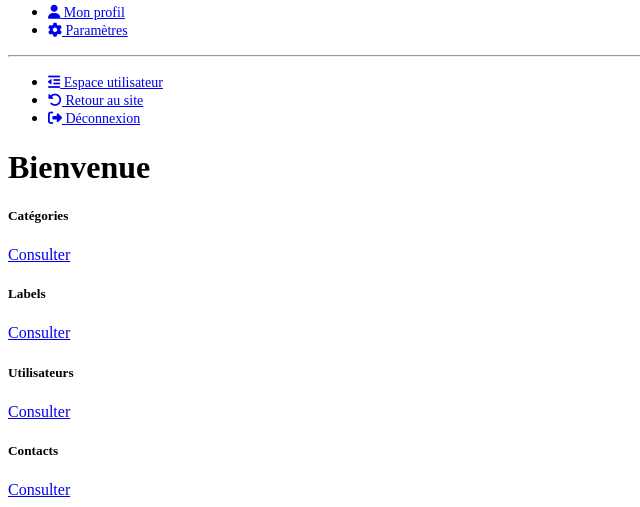
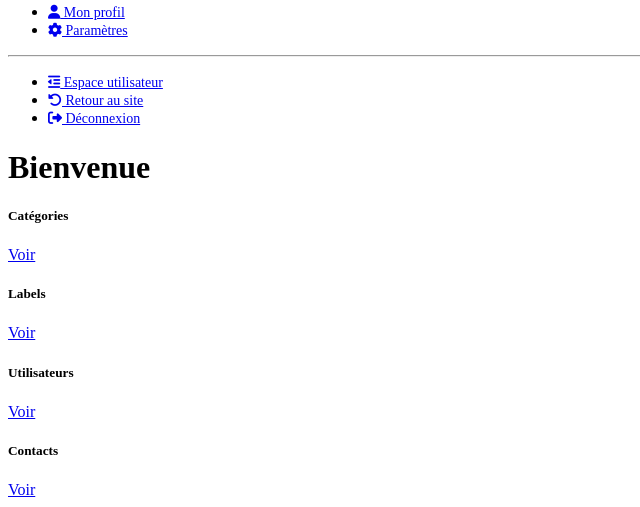
Before and after one commit to LudovicVinga/eco-radar, a Symfony app: template templates/pages/admin/home/index.html.twig in a window 1280 px wide. Shown: the part 348-855 px from the top of the page, without its empty margins (0-640 px from the left). Run offline with Twig, Linux system fonts and the light colour scheme; the template is opened without the code that fills it, so the values that code supplies are empty; some libraries are stand-ins or nearby versions.

Commit message:
add: README file updated

```diff
--- a/templates/pages/admin/home/index.html.twig
+++ b/templates/pages/admin/home/index.html.twig
@@ -10,47 +10,47 @@
     <div class="container my-5">
         <div class="row">
             <div class="col-lg-3 col-md-4 mb-4">
-                <div class="card shadow-sm rounded-4 border-0">
-                    <div class="card-body p-4 d-flex flex-column">
-                        <h5 class="card-title fw-bold mb-2">Catégories</h5>
-                        <p class="card-text text-secondary mb-4">
+                <div class="card shadow-lg rounded-4 border-0 bg-light">
+                    <div class="card-body p-4 d-flex flex-column align-items-center">
+                        <h5 class="card-title fw-bold mb-2 text-primary text-center text-uppercase letter-spacing-1">Catégories</h5>
+                        <p class="ard-text text-secondary mb-4 fs-3 fw-semibold text-center">
                         {{categories_count}}
                         </p>
-                        <a href="{{path('app_admin_category_index')}}" class="btn btn-secondary rounded-pill px-4 mt-auto">Consulter</a>
+                        <a href="{{path('app_admin_category_index')}}" class="btn btn-secondary btn-lg rounded-pill px-4 mt-auto w-100">Voir</a>
                     </div>
                 </div>
             </div>
 
             <div class="col-lg-3 col-md-4 mb-4">
-                <div class="card shadow-sm rounded-4 border-0">
-                    <div class="card-body p-4 d-flex flex-column">
-                        <h5 class="card-title fw-bold mb-2">Labels</h5>
-                        <p class="card-text text-secondary mb-4">
+                <div class="card shadow-lg rounded-4 border-0 bg-light">
+                    <div class="card-body p-4 d-flex flex-column align-items-center">
+                        <h5 class="card-title fw-bold mb-2 text-primary text-center text-uppercase letter-spacing-1">Labels</h5>
+                        <p class="card-text text-secondary mb-4 fs-3 fw-semibold text-center">
                         {{labels_count}}
                         </p>
-                        <a href="{{path('app_admin_label_index')}}" class="btn btn-secondary rounded-pill px-4 mt-auto">Consulter</a>
+                        <a href="{{path('app_admin_label_index')}}" class="btn btn-secondary btn-lg rounded-pill px-4 mt-auto w-100">Voir</a>
                     </div>
                 </div>
             </div>
             <div class="col-lg-3 col-md-4 mb-4">
-                <div class="card shadow-sm rounded-4 border-0">
-                    <div class="card-body p-4 d-flex flex-column">
-                        <h5 class="card-title fw-bold mb-2">Utilisateurs</h5>
-                        <p class="card-text text-secondary mb-4">
+                <div class="card shadow-lg rounded-4 border-0 bg-light">
+                    <div class="card-body p-4 d-flex flex-column align-items-center">
+                        <h5 class="card-title fw-bold mb-2 text-primary text-center text-uppercase letter-spacing-1">Utilisateurs</h5>
+                        <p class="card-text text-secondary mb-4 fs-3 fw-semibold text-center">
                         {{users_count}}
                         </p>
-                        <a href="{{path('app_admin_user_index')}}" class="btn btn-secondary rounded-pill px-4 mt-auto">Consulter</a>
+                        <a href="{{path('app_admin_user_index')}}" class="btn btn-secondary btn-lg rounded-pill px-4 mt-auto w-100">Voir</a>
                     </div>
                 </div>
             </div>
             <div class="col-lg-3 col-md-4 mb-4">
-                <div class="card shadow-sm rounded-4 border-0">
-                    <div class="card-body p-4 d-flex flex-column">
-                        <h5 class="card-title fw-bold mb-2">Contacts</h5>
-                        <p class="card-text text-secondary mb-4">
+                <div class="card shadow-lg rounded-4 border-0 bg-light">
+                    <div class="card-body p-4 d-flex flex-column align-items-center">
+                        <h5 class="card-title fw-bold mb-2 text-primary text-center text-uppercase letter-spacing-1">Contacts</h5>
+                        <p class="card-text text-secondary mb-4 fs-3 fw-semibold text-center">
                         {{contacts_count}}
                         </p>
-                        <a href="{{path('app_admin_contact_index')}}" class="btn btn-secondary rounded-pill px-4 mt-auto">Consulter</a>
+                        <a href="{{path('app_admin_contact_index')}}" class="btn btn-secondary btn-lg rounded-pill px-4 mt-auto w-100">Voir</a>
                     </div>
                 </div>
             </div>
```
Also changed, not shown: README.md.
